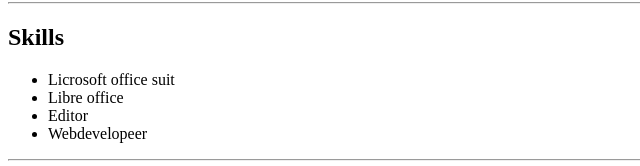
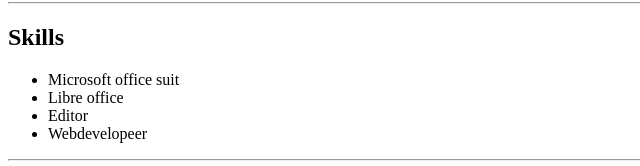
Before and after one commit to debasisbiswal309-dev/html-resumee, a plain HTML site: page index.html in a window 1280 px wide. Shown: the part 786-952 px from the top of the page, 0-640 px from the left. Drawn offline with Linux system fonts and the light colour scheme.

Commit message:
Update index.html

```diff
--- a/index.html
+++ b/index.html
@@ -36,7 +36,7 @@
     <hr>
     <h2>Skills</h2>
     <ul>
-        <li>Licrosoft office suit</li>
+        <li>Microsoft office suit</li>
         <li>Libre office </li>
         <li>Editor</li>
         <li>Webdevelopeer</li>
```
